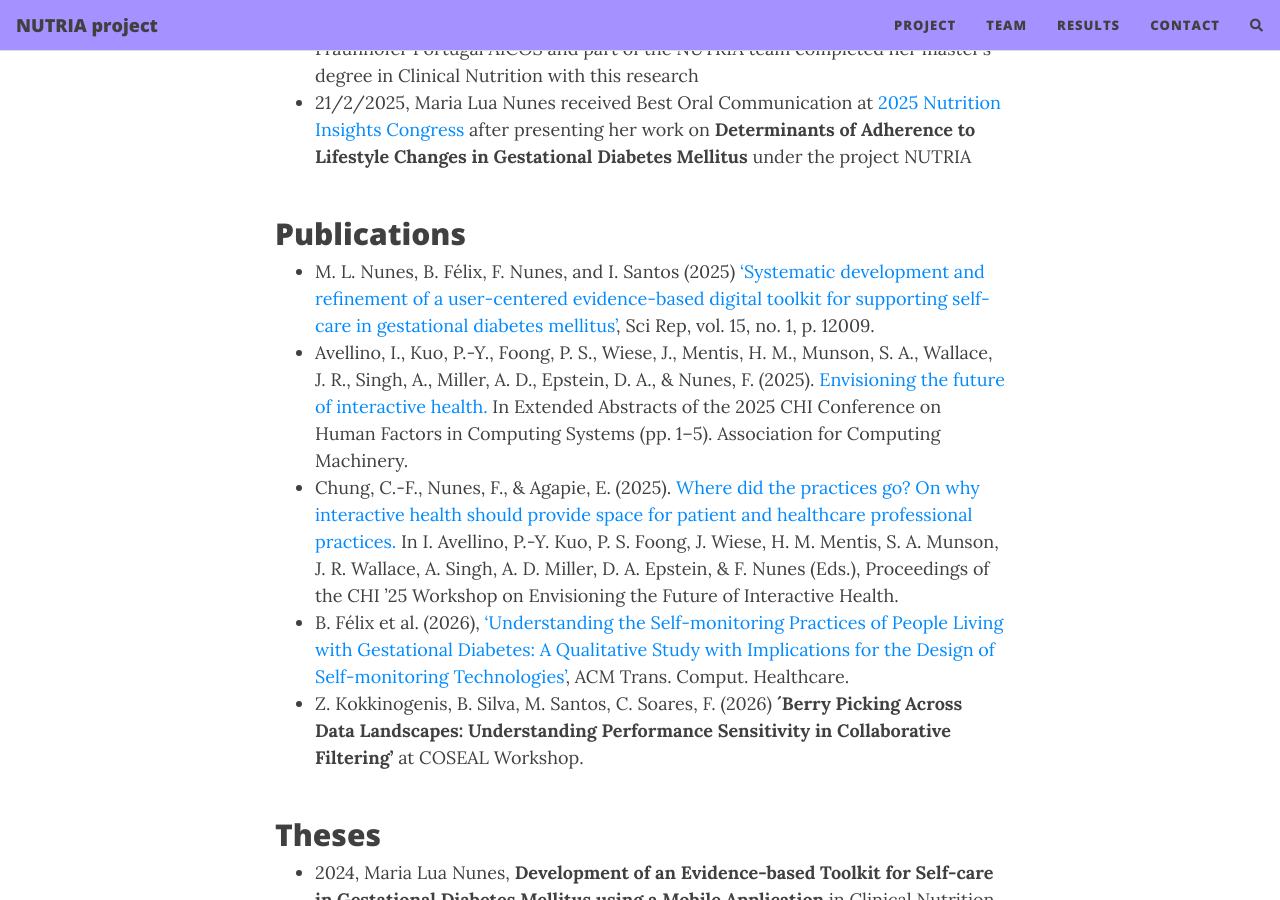
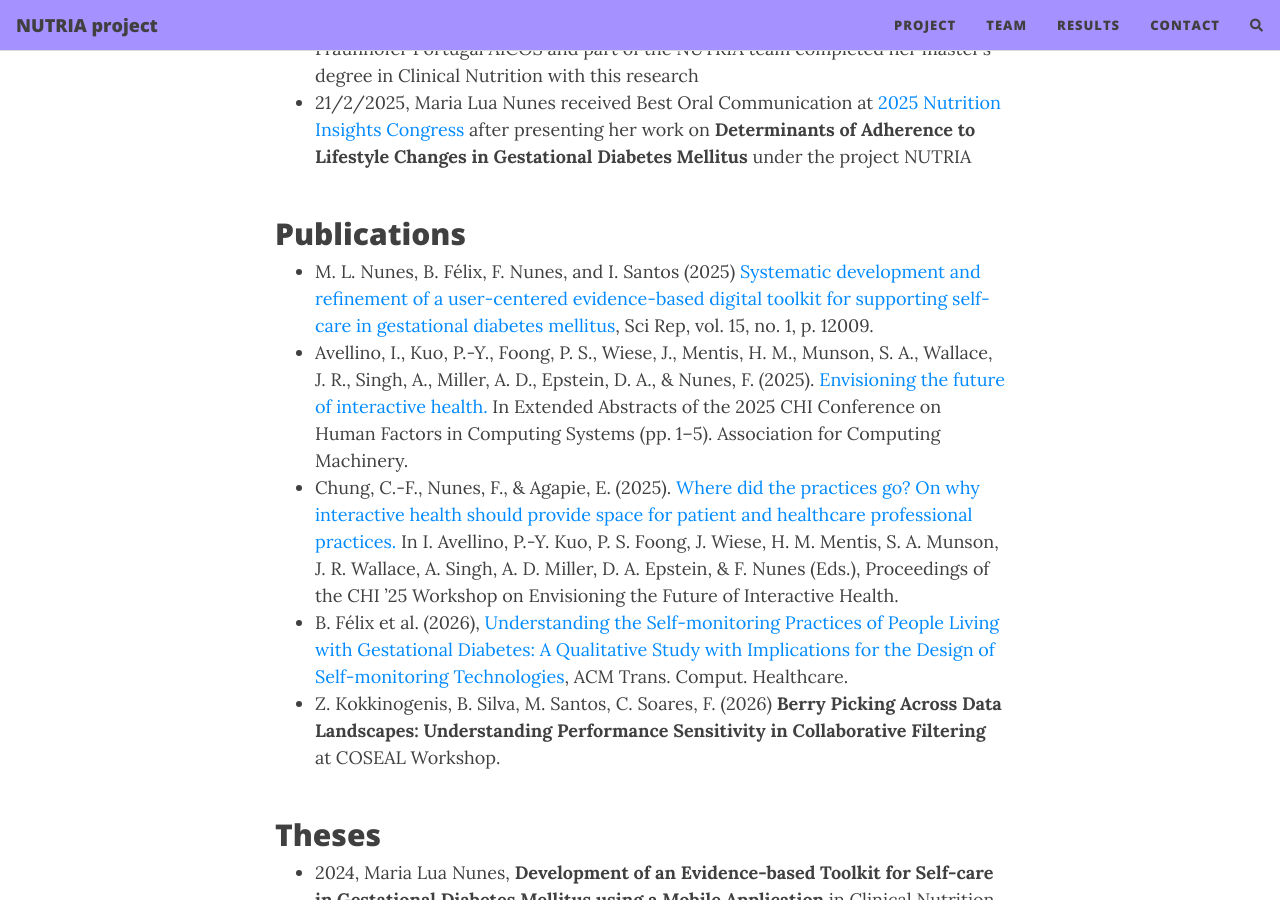
Before and after one commit to fraunhoferportugal/nutria-website, a Jekyll site: the page built from results.md, in a window 1280 px wide and 900 px high, scrolled down 751 px. Built offline with Jekyll 4.4.1, drawn with Linux system fonts in a browser that asks for light colours; nearby versions of some CDN libraries; comment, search, counter and statistics services are not loaded.

```diff
--- a/results.md
+++ b/results.md
@@ -16,11 +16,11 @@ The project NUTRIA started in March 2023 and finished in June 2026. <br/><br/>
  * 21/2/2025, Maria Lua Nunes received Best Oral Communication at [2025 Nutrition Insights Congress](https://www.medicina.ulisboa.pt/en/node/9853) after presenting her work on **Determinants of Adherence to Lifestyle Changes in Gestational Diabetes Mellitus** under the project NUTRIA <br/><br/>
 
 ## Publications
-* M. L. Nunes, B. Félix, F. Nunes, and I. Santos (2025) [‘Systematic development and refinement of a user-centered evidence-based digital toolkit for supporting self-care in gestational diabetes mellitus’](https://doi.org/10.1038/s41598-025-96318-7), Sci Rep, vol. 15, no. 1, p. 12009.
+* M. L. Nunes, B. Félix, F. Nunes, and I. Santos (2025) [Systematic development and refinement of a user-centered evidence-based digital toolkit for supporting self-care in gestational diabetes mellitus](https://doi.org/10.1038/s41598-025-96318-7), Sci Rep, vol. 15, no. 1, p. 12009.
 * Avellino, I., Kuo, P.-Y., Foong, P. S., Wiese, J., Mentis, H. M., Munson, S. A., Wallace, J. R., Singh, A., Miller, A. D., Epstein, D. A., & Nunes, F. (2025). [Envisioning the future of interactive health.](https://doi.org/10.1145/3706599.3706714) In Extended Abstracts of the 2025 CHI Conference on Human Factors in Computing Systems (pp. 1–5). Association for Computing Machinery.
 * Chung, C.-F., Nunes, F., & Agapie, E. (2025). [Where did the practices go? On why interactive health should provide space for patient and healthcare professional practices.](https://doi.org/10.5281/zenodo.15375517) In I. Avellino, P.-Y. Kuo, P. S. Foong, J. Wiese, H. M. Mentis, S. A. Munson, J. R. Wallace, A. Singh, A. D. Miller, D. A. Epstein, & F. Nunes (Eds.), Proceedings of the CHI ’25 Workshop on Envisioning the Future of Interactive Health.
-* B. Félix et al. (2026), [‘Understanding the Self-monitoring Practices of People Living with Gestational Diabetes: A Qualitative Study with Implications for the Design of Self-monitoring Technologies’](https://doi.org/10.1145/3827603), ACM Trans. Comput. Healthcare.
-* Z. Kokkinogenis, B. Silva, M. Santos, C. Soares, F.  (2026) **´Berry Picking Across Data Landscapes: Understanding Performance Sensitivity in Collaborative Filtering’** at COSEAL Workshop. <br/><br/>
+* B. Félix et al. (2026), [Understanding the Self-monitoring Practices of People Living with Gestational Diabetes: A Qualitative Study with Implications for the Design of Self-monitoring Technologies](https://doi.org/10.1145/3827603), ACM Trans. Comput. Healthcare.
+* Z. Kokkinogenis, B. Silva, M. Santos, C. Soares, F.  (2026) **Berry Picking Across Data Landscapes: Understanding Performance Sensitivity in Collaborative Filtering** at COSEAL Workshop. <br/><br/>
 
 ## Theses
  * 2024, Maria Lua Nunes, **Development of an Evidence-based Toolkit for Self-care in Gestational Diabetes Mellitus using a Mobile Application** in Clinical Nutrition - Faculty of Medicine of University of Lisbon
```
